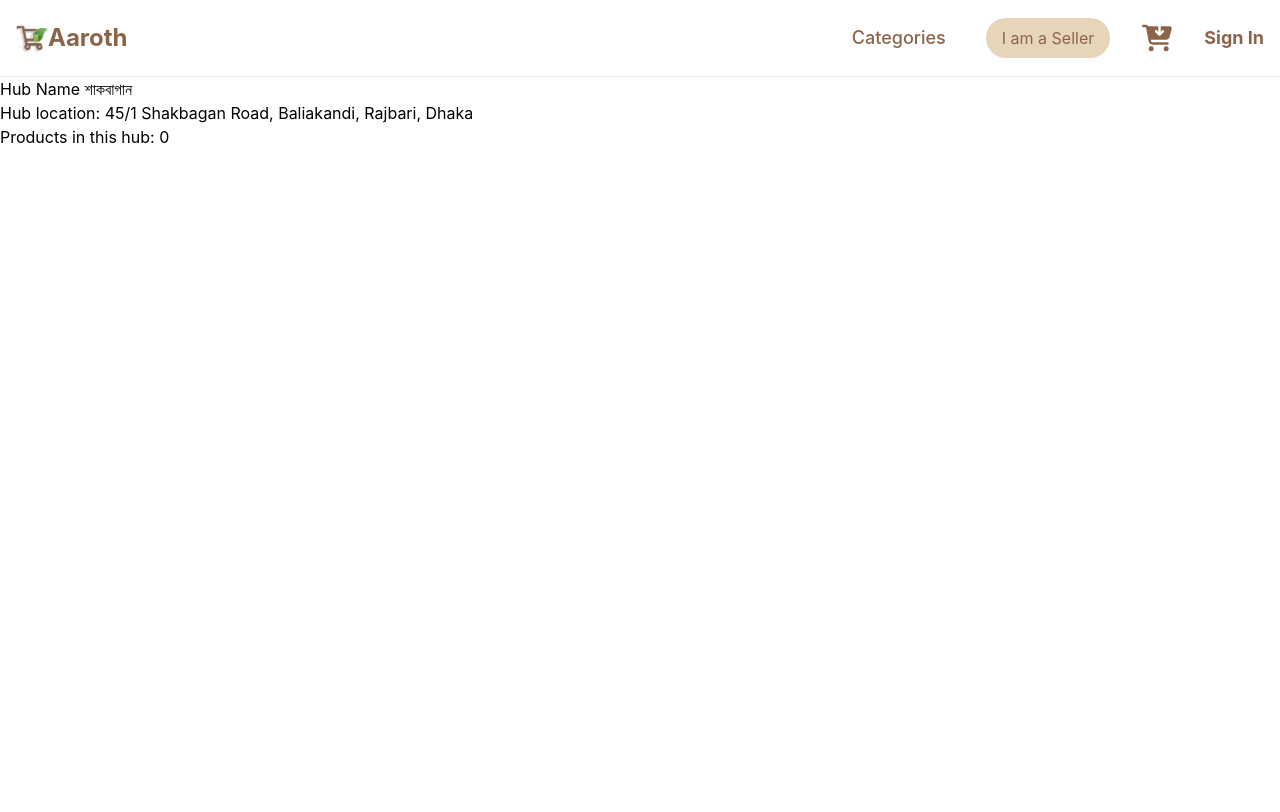
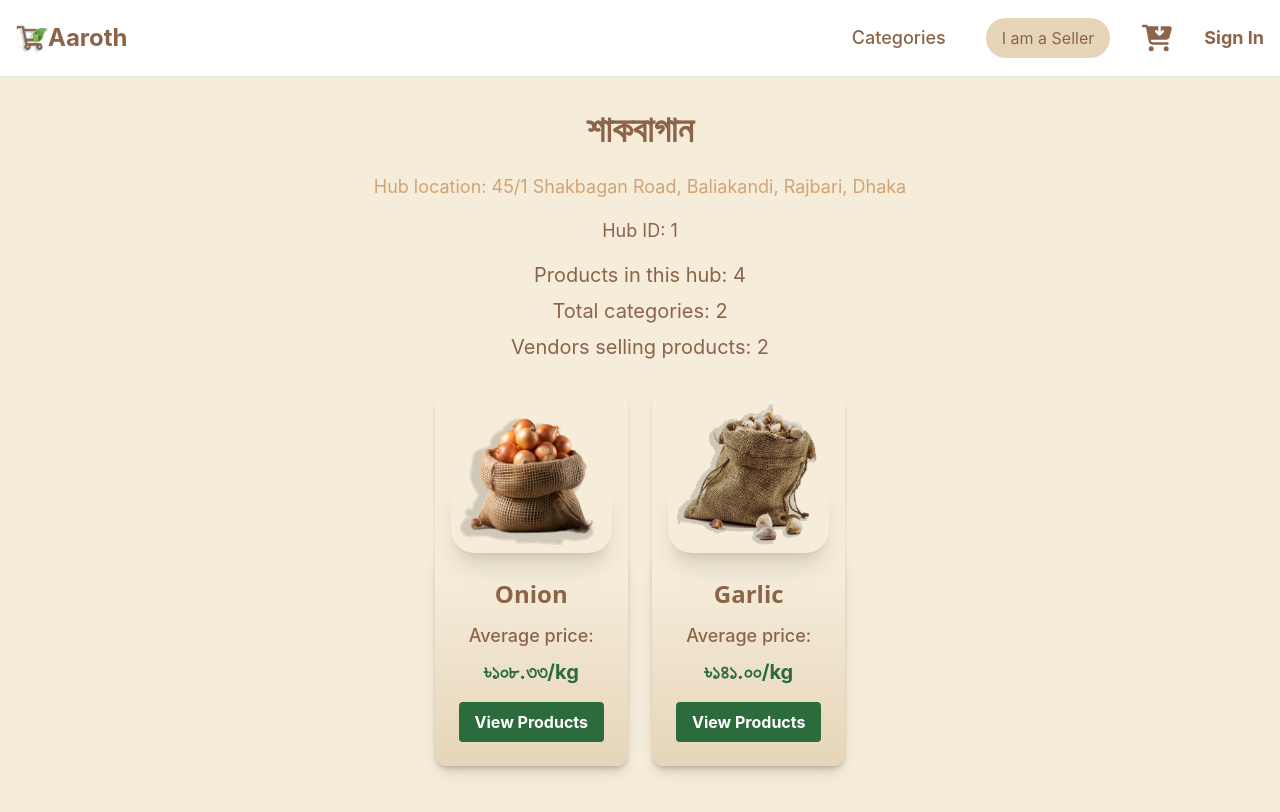
Before and after one commit to MdMirzaShihab/AarothBuyerFrontend, a React (Vite) app: page /hubdetails/1 in a window 1280 px wide. Shown: the top 812 px of the page. Built offline with nearby package versions, Linux system fonts and the light colour scheme.

Commit message:
Added functionality and page layers of Hub. Hub >> Category >> Products

```diff
--- a/src/App.jsx
+++ b/src/App.jsx
@@ -6,6 +6,7 @@ import SellerPage from "./pages/SellerPage";
 import AllProducts from "./pages/AllProductsPage";
 import ProductDetails from "./pages/ProductDetails";
 import CatagoriesByHub from "./pages/CatagoriesByHub";
+import ProductsByHubAndCatagory from "./components/ProductsByHubAndCatagory";
 
 function App() {
   return (
@@ -18,6 +19,10 @@ function App() {
         <Route path="/products" element={<AllProducts />} />
         <Route path="/products/:productId" element={<ProductDetails />} />
         <Route path="/hubdetails/:hubId" element={<CatagoriesByHub />} />
+        <Route
+          path="/hubdetails/:hubId/category/:categoryId"
+          element={<ProductsByHubAndCatagory />} // Route for filtered products page
+        />
       </Routes>
     </Router>
   );
--- /dev/null
+++ b/src/cards/CatagoryByHubCard.jsx
@@ -0,0 +1,34 @@
+import React from "react";
+import { Link } from "react-router-dom";
+
+const CatagoryByHubCard = ({ category, averagePrice, hub }) => {
+  return (
+<div
+      className="group bg-gradient-to-b pt-20 from-transparent via-transparent to-earthy-tan relative flex flex-col rounded-xl bg-clip-border text-gray-700 shadow-md h-full transition-transform duration-700 transform hover:-translate-y-3">
+      <div className="relative mx-4 group-hover:bg-earthy-yellow bg-clip-border shadow-xl hover:shadow-2xl rounded-3xl object-cover transition duration-500 ease-in-out">
+        <div className="object-contain flex justify-center items-center">
+          <img
+            src={category.image}
+            alt={`${category.name}'s picture`}
+            className={` -mt-20 w-40 p-2 `}
+            />
+            </div>
+          </div>
+          <div className="p-6 text-center rounded-b-xl shadow-lg">
+            <h4 className="block text-earthy-brown font-bold font-sans text-2xl leading-snug tracking-normal antialiased mb-3">
+          {category.name}
+          </h4>
+          <p className="text-lg text-earthy-brown font-medium mb-2">Average price:</p>
+          <p className="text-xl font-bold text-forest"> ৳{averagePrice.toLocaleString('bn-BD', { minimumFractionDigits: 2, maximumFractionDigits: 2 })}/kg</p>
+          <Link
+          to={`/hubdetails/${hub.id}/category/${category.id}`} // Navigate to FilteredProducts with hubId and categoryId
+          className="mt-4 inline-block bg-forest text-white font-bold py-2 px-4 rounded hover:bg-olive transition duration-300"
+        >
+          View Products
+        </Link>
+      </div>
+    </div>
+  );
+};
+
+export default CatagoryByHubCard;
--- a/src/cards/CatagoryCard.jsx
+++ b/src/cards/CatagoryCard.jsx
@@ -5,11 +5,11 @@ const CatagoryCard = ({ catagory }) => {
     <div
       className={`group bg-gradient-to-b pt-20 from-transparent via-transparent to-earthy-beige relative flex flex-col rounded-xl bg-clip-border  text-gray-700 shadow-md h-full transition-transform duration-700 transform hover:-translate-y-3`}>
       <div className="relative mx-4 group-hover:bg-earthy-tan bg-clip-border shadow-xl rounded-3xl object-cover transition duration-500 ease-in-out">
-        <div className="object-contain">
+        <div className="object-contain flex justify-center items-center">
           <img
             src={catagory.image}
             alt={`${catagory.name}'s picture`}
-            className={`-mt-20 p-2 `}
+            className={` -mt-20 p-2 `}
           />
         </div>
       </div>
--- /dev/null
+++ b/src/components/ProductsByHubAndCatagory.jsx
@@ -0,0 +1,48 @@
+import React from "react";
+import { useParams } from "react-router-dom";
+import { products } from "../constants"; // Assuming you have your products constant
+
+
+
+const ProductsByHubAndCatagory = () => {
+  const { hubId, categoryId } = useParams(); // Get the hubId and categoryId from the URL
+
+  // Step 1: Filter the products based on hubId and categoryId
+  const filteredProducts = products.filter(
+    (product) => product.hub === parseInt(hubId) && product.catagory === parseInt(categoryId)
+  );
+
+  return (
+    <div className="min-h-screen bg-earthy-beige py-8 px-4">
+      <div className="max-w-7xl mx-auto">
+        <h1 className="text-4xl font-bold text-earthy-brown text-center mb-6">
+          Products in this Category
+        </h1>
+
+        {/* Display the filtered products */}
+        {filteredProducts.length > 0 ? (
+          <div className="grid grid-cols-1 sm:grid-cols-2 lg:grid-cols-3 gap-6">
+            {filteredProducts.map((product) => (
+              <div key={product.id} className="border p-4 rounded-lg shadow-md">
+                <img
+                  src={product.image[0]} // Assuming you have an image array
+                  alt={product.name}
+                  className="w-full h-40 object-cover mb-4"
+                />
+                <h3 className="text-xl font-semibold text-earthy-brown">{product.name}</h3>
+                <p className="text-lg text-earthy-tan">Price: ${product.price}</p>
+                <p className="text-sm text-gray-600">Sold: {product.sold}</p>
+                <p className="text-sm text-gray-600">Min Quantity: {product.minQuantity}</p>
+              </div>
+            ))}
+          </div>
+        ) : (
+          <p className="text-center text-earthy-brown">No products found for this category.</p>
+        )}
+      </div>
+    </div>
+  );
+};
+
+
+export default ProductsByHubAndCatagory;
--- a/src/components/ProductsByHubs.jsx
+++ /dev/null
@@ -1,7 +0,0 @@
-import React from "react";
-
-const ProductsByHubs = () => {
-  return <div>ProductsByHubs</div>;
-};
-
-export default ProductsByHubs;
--- a/src/constants/index.js
+++ b/src/constants/index.js
@@ -162,7 +162,7 @@ const products = [
     minQuantity: 20,
     sold: 200,
     maxQuantity: 600,
-    hub: 2,
+    hub: 1,
     price: 141,
     shipping: 2,
     vendor: 6,
--- a/src/pages/CatagoriesByHub.jsx
+++ b/src/pages/CatagoriesByHub.jsx
@@ -1,30 +1,58 @@
 import React from "react";
 import { useParams } from "react-router-dom";
-import { hubs, products } from "../constants";
+import { hubs, productCatagories, products, vendorProfiles } from "../constants";
 import ProductCard from "../cards/ProductCard";
+import CatagoryByHubCard from "../cards/CatagoryByHubCard";
 
 const CatagoriesByHub = () => {
   const { hubId } = useParams();
-
   const hub = hubs.find((hub) => hub.id === parseInt(hubId));
 
-  const productsInHub = products.filter((product) => {product.hub === hubId});
-console.log(productsInHub);
+  // Step 1: Filter products that belong to the selected hub
+  const productsInHub = products.filter((product) => product.hub === hub.id);
+
+  // Step 2: Filter categories that belong to the selected hub
+  const categoriesInHub = productCatagories.filter((category) => productsInHub.some((product) => product.catagory === category.id));
+
+  // Filter vendors that are selling in this hub
+  const vendorsInHub = vendorProfiles.filter((vendor) => productsInHub.some((product) => product.vendor === vendor.id));
+
+  // Step 3: Function to calculate average price of products in a category
+  const getAveragePriceForCategory = (categoryId) => {
+    const productsInCategory = productsInHub.filter((product) => product.catagory === categoryId);
+    const totalPrice = productsInCategory.reduce((acc, product) => acc + product.price, 0);
+    return totalPrice / productsInCategory.length;
+  };
 
   return (
-  <div>
-    <h1>Hub Name {hub.name}</h1>
-    <p> Hub location: {hub.location}, {hub.subdistrict}, {hub.district}, {hub.division} </p>
-    <p> Products in this hub: {productsInHub.length} </p>
-    {productsInHub.map((product) => (
-      <ProductCard key={product.id} product={product} hub={hub} />
-    ))}
-
-
-
-
-  </div>
-)
+    <div className="min-h-screen bg-earthy-beige py-8 px-4">
+    <div className="max-w-7xl mx-auto">
+      <h1 className="text-4xl font-bold text-earthy-brown text-center mb-6">{hub.name}</h1>
+      <p className="text-lg text-earthy-yellow text-center mb-4">
+        Hub location: {hub.location}, {hub.subdistrict}, {hub.district}, {hub.division}
+        </p>
+        <p className="text-lg text-earthy-brown text-center mb-4">Hub ID: {hub.id}</p>
+        <div className="text-center mb-8">
+          <p className="text-xl text-earthy-brown mb-2">Products in this hub: {productsInHub.length}</p>
+          <p className="text-xl text-earthy-brown mb-2">Total categories: {categoriesInHub.length}</p>
+          <p className="text-xl text-earthy-brown mb-6">Vendors selling products: {vendorsInHub.length}</p>
+        </div>
+        <div className="flex flex-wrap gap-6 justify-center">
+        {categoriesInHub.map((category) => {
+          const averagePrice = getAveragePriceForCategory(category.id); // Calculate average price for this category
+          return (
+            <CatagoryByHubCard
+              key={category.id}
+              category={category}
+              averagePrice={averagePrice} // Pass average price as a prop
+              hub={hub}
+              />
+            );
+          })}
+        </div>
+      </div>
+    </div>
+  );
 };
 
 export default CatagoriesByHub;
```
